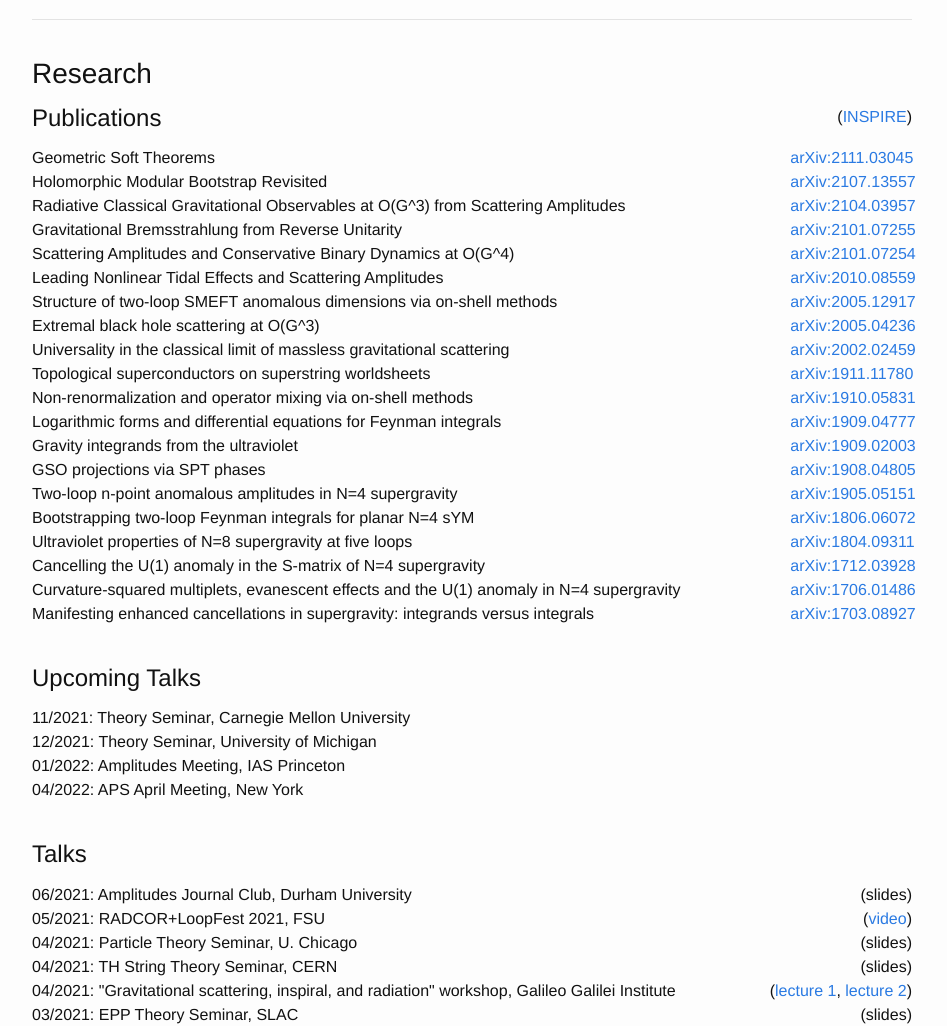
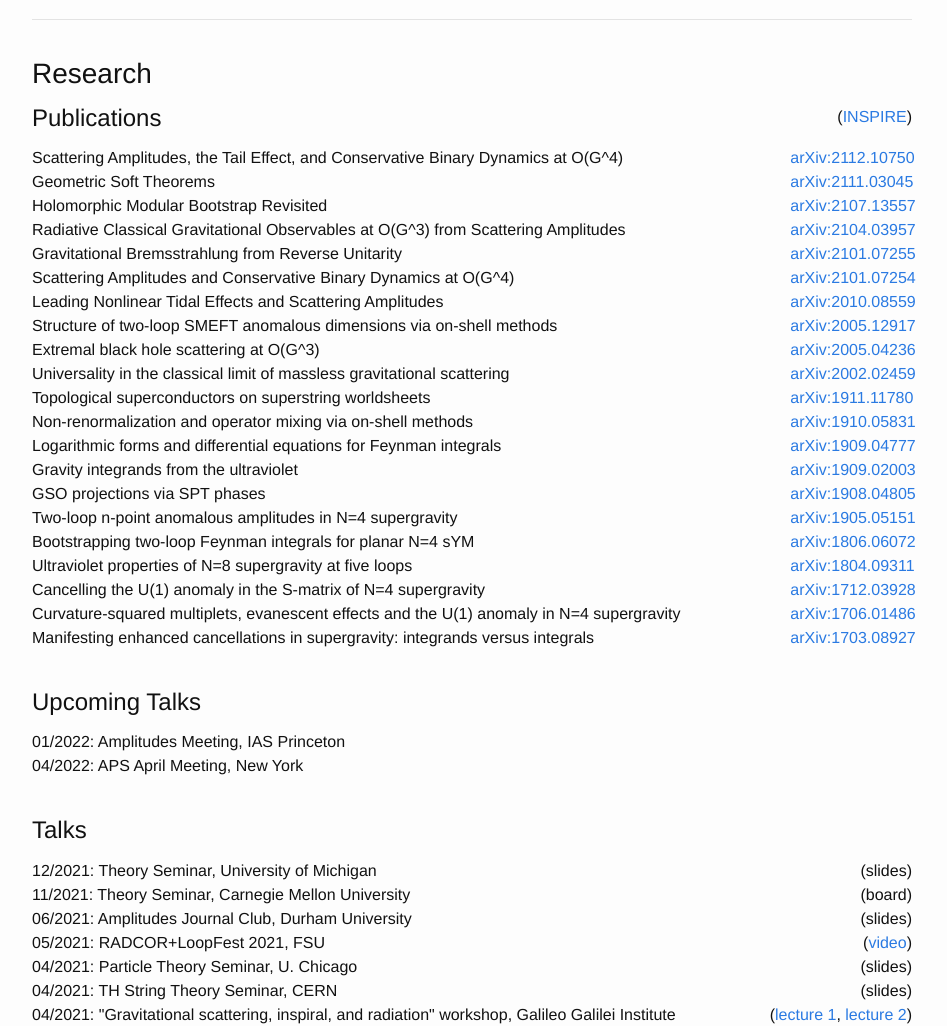
Before and after one commit to julioparra/julioparra.github.io, a Jekyll site: the page built from index.md, in a window 1280 px wide and 1400 px high. Shown: the part 374-1400 px from the top of the window, without its empty margins (168-1115 px from the left). Built offline with Jekyll 4.4.1, drawn with Linux system fonts in a browser that asks for light colours; nearby versions of some CDN libraries.

Commit message:
Added paper

```diff
--- a/index.md
+++ b/index.md
@@ -32,6 +32,10 @@ Office: PAB 4-737 <br>
   <div class="row">
     <div class="col-md-10 col-0"> <h4> Publications </h4> </div>
     <div class="col-md-2 col-12" style="vertical-align: middle; text-align:right"> (<a href="http://inspirehep.net/author/profile/J.Parra.Martinez.1">INSPIRE</a>) </div>
+  </div>
+  <div class="row">
+    <div class="col-md-10 col-0">Scattering Amplitudes, the Tail Effect, and Conservative Binary Dynamics at O(G^4)</div>
+    <div class="col-md-2 col-12" style="text-align:right"> <a href="http://arxiv.org/abs/2112.10750">arXiv:2112.10750</a> </div>
   </div>
   <div class="row">
     <div class="col-md-10 col-0">Geometric Soft Theorems</div>
@@ -120,14 +124,6 @@ Office: PAB 4-737 <br>
 
 
 <div class="row">
-    <div class="col-10"> 11/2021: Theory Seminar, Carnegie Mellon University </div>
-    <div class="col-2" style="text-align:right"> </div>
-</div>
-<div class="row">
-    <div class="col-10"> 12/2021: Theory Seminar, University of Michigan </div>
-    <div class="col-2" style="text-align:right"> </div>
-</div>
-<div class="row">
     <div class="col-10"> 01/2022: Amplitudes Meeting, IAS Princeton </div>
     <div class="col-2" style="text-align:right"> </div>
 </div>
@@ -143,6 +139,14 @@ Office: PAB 4-737 <br>
 #### Talks ####
 
 
+<div class="row">
+    <div class="col-10"> 12/2021: Theory Seminar, University of Michigan </div>
+    <div class="col-2" style="text-align:right"> (slides) </div>
+</div>
+<div class="row">
+    <div class="col-10"> 11/2021: Theory Seminar, Carnegie Mellon University </div>
+    <div class="col-2" style="text-align:right"> (board) </div>
+</div>
 <div class="row">
     <div class="col-10"> 06/2021: Amplitudes Journal Club,  Durham University </div>
     <div class="col-2" style="text-align:right"> (slides) </div>
```
